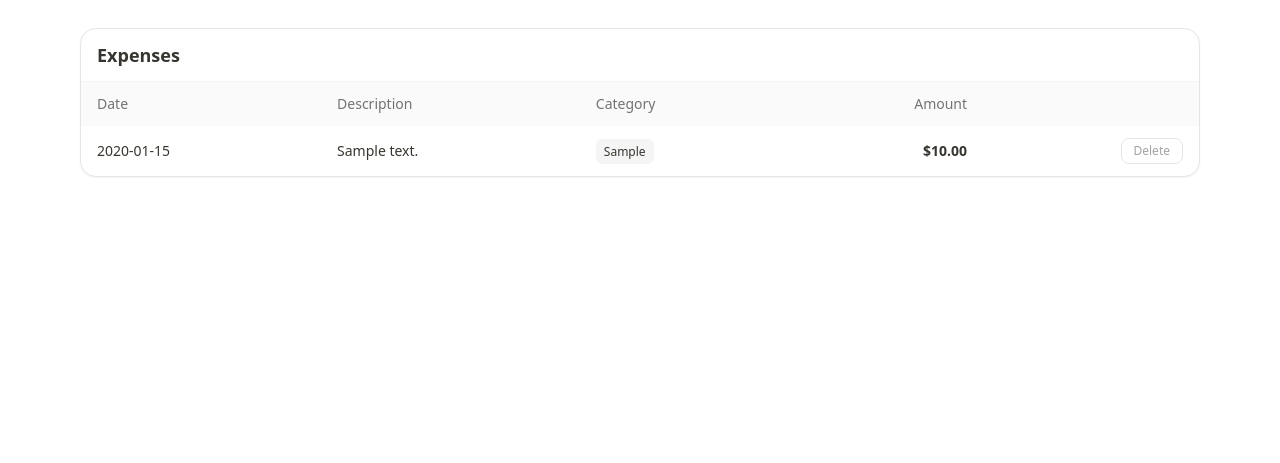
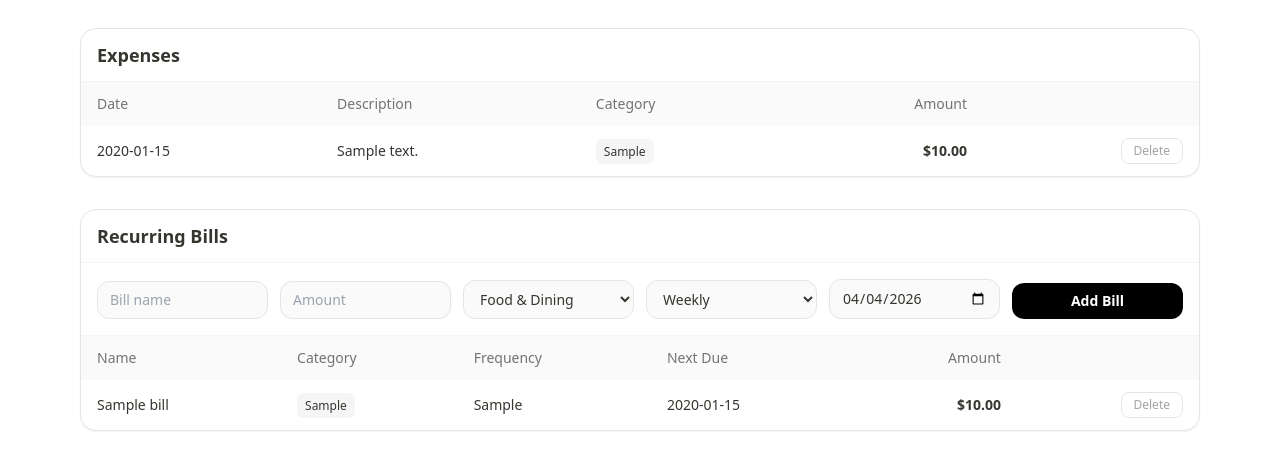
Before and after one commit to Muhammd7737/PocketPal, a Flask app: page / in a window 1280 px wide. Shown: the part 621-1084 px from the top of the page. Before the commit the page ends 798 px from the top, so only its background shows below. Run offline with Flask 3, Linux system fonts and the light colour scheme; the visitor is signed in with stand-in values (Sample User, id 1); tables that the repository leaves empty hold one stand-in row (values such as "Sample post"); grey boxes marked "Sample" are stand-in pictures; some libraries are stand-ins or nearby versions.

Commit message:
Recurring bills added. app.py and index changed

```diff
--- a/app.py
+++ b/app.py
@@ -74,6 +74,16 @@ class CustomCategory(db.Model):
     id = db.Column(db.Integer, primary_key=True)
     user_id = db.Column(db.Integer, db.ForeignKey('user.id'), nullable=False)
     name = db.Column(db.String(50), nullable=False)
+
+#--------------Recurring Bill------------
+class RecurringBill(db.Model):
+    id = db.Column(db.Integer, primary_key=True)
+    name = db.Column(db.String(120), nullable=False)
+    amount = db.Column(db.Float, nullable=False)
+    category = db.Column(db.String(50), nullable=False)
+    frequency = db.Column(db.String(20), nullable=False)  # weekly, monthly, yearly
+    next_due_date = db.Column(db.Date, nullable=False)
+    user_id = db.Column(db.Integer, db.ForeignKey('user.id'), nullable=False)
 
 
 # This will create a database
@@ -410,7 +420,62 @@ def delete_category(cat_id):
     flash(f'Category "{cat.name}" removed.', 'success')
     return redirect(url_for('profile'))
 
+#---------------------Recurring Bills---------------------
 
+@app.route('/recurring/add', methods=['POST'])
+def add_recurring():
+    if 'loggedin' not in session:
+        return redirect(url_for('login'))
+
+    name = (request.form.get('name') or '').strip()
+    amount_str = (request.form.get('amount') or '').strip()
+    category = (request.form.get('category') or '').strip()
+    frequency = (request.form.get('frequency') or '').strip()
+    start_str = (request.form.get('start_date') or '').strip()
+
+    if not name or not amount_str or not category or not frequency:
+        flash('Please fill all fields.', 'error')
+        return redirect(url_for('index'))
+
+    try:
+        amount = float(amount_str)
+        if amount <= 0:
+            raise ValueError
+    except ValueError:
+        flash('Amount must be a positive number.', 'error')
+        return redirect(url_for('index'))
+
+    try:
+        start_date = datetime.strptime(start_str, "%Y-%m-%d").date() if start_str else date.today()
+    except ValueError:
+        start_date = date.today()
+
+    bill = RecurringBill(
+        name=name,
+        amount=amount,
+        category=category,
+        frequency=frequency,
+        next_due_date=start_date,
+        user_id=session['id']
+    )
+    db.session.add(bill)
+    db.session.commit()
+    flash(f'Recurring bill "{name}" added!', 'success')
+    return redirect(url_for('index'))
+
+
+@app.route('/recurring/delete/<int:bill_id>', methods=['POST'])
+def delete_recurring(bill_id):
+    if 'loggedin' not in session:
+        return redirect(url_for('login'))
+    bill = RecurringBill.query.get_or_404(bill_id)
+    if bill.user_id != session['id']:
+        flash('Unauthorized.', 'error')
+        return redirect(url_for('index'))
+    db.session.delete(bill)
+    db.session.commit()
+    flash('Recurring bill deleted.', 'success')
+    return redirect(url_for('index'))
 #-----------------------------------------------------------------------
 
 @app.route("/")
@@ -488,6 +553,8 @@ def index():
   cat_labels = [c for c, _ in cat_row]
   cat_amounts = [round(float(s or 0), 3) for _, s in cat_row]
 
+  recurring_bill = RecurringBill.query.filter_by(user_id=session['id']).all()
+
   user = User.query.get(session['id'])
 
   return render_template(
@@ -507,7 +574,8 @@ def index():
     monthly_avg=monthly_avg,
     top_category=top_category,
     top_category_amount=top_category_amount,
-    current_user_pic = user.profile_pic
+    current_user_pic = user.profile_pic,
+    recurring_bills=recurring_bill
 
     )
 #----------------------------------Adding Category-----------------------------------------
--- a/templates/index.html
+++ b/templates/index.html
@@ -148,16 +148,14 @@
               class="w-full rounded-xl bg-neutral-50 border border-neutral-200 px-3 py-2 text-black outline-none focus:border-black" />
           </div>
 
-          <!-- Category select with custom option -->
           <select name="category" id="category-select" onchange="toggleCustomCategory(this)"
             class="w-full rounded-xl bg-neutral-50 border border-neutral-200 px-3 py-2 text-black outline-none focus:border-black">
             {% for c in categories %}
             <option value="{{c}}">{{c}}</option>
             {% endfor %}
-            <option value="__custom__">➕ Add custom category...</option>
+            <option value="__custom__">+ Add custom category...</option>
           </select>
 
-          <!-- Hidden custom category input, shown when "custom" is selected -->
           <div id="custom-category-wrapper" class="hidden">
             <input name="custom_category" id="custom-category-input" placeholder="Enter category name"
               class="w-full rounded-xl bg-neutral-50 border border-neutral-200 px-3 py-2 text-black outline-none focus:border-black" />
@@ -171,6 +169,7 @@
       </section>
     </div>
 
+    <!-- Expenses Table -->
     <section class="mt-8 rounded-2xl border border-neutral-200 bg-white shadow-sm overflow-hidden">
       <div class="px-4 py-3 border-b border-neutral-100">
         <h2 class="text-lg font-semibold">Expenses</h2>
@@ -213,10 +212,92 @@
         </table>
       </div>
     </section>
+
+    <!-- Recurring Bills -->
+    <section class="mt-8 rounded-2xl border border-neutral-200 bg-white shadow-sm overflow-hidden">
+      <div class="px-4 py-3 border-b border-neutral-100">
+        <h2 class="text-lg font-semibold">Recurring Bills</h2>
+      </div>
+
+      <!-- Add recurring bill form -->
+      <div class="px-4 py-4 border-b border-neutral-100">
+        <form method="post" action="{{ url_for('add_recurring') }}"
+              class="grid grid-cols-1 md:grid-cols-6 gap-3 items-end">
+          <input name="name" placeholder="Bill name"
+                 class="rounded-xl bg-neutral-50 border border-neutral-200 px-3 py-2 text-sm outline-none focus:border-black"/>
+          <input name="amount" type="number" step="0.01" placeholder="Amount"
+                 class="rounded-xl bg-neutral-50 border border-neutral-200 px-3 py-2 text-sm outline-none focus:border-black"/>
+          <select name="category"
+                  class="rounded-xl bg-neutral-50 border border-neutral-200 px-3 py-2 text-sm outline-none focus:border-black">
+            {% for c in categories %}<option value="{{ c }}">{{ c }}</option>{% endfor %}
+          </select>
+          <select name="frequency"
+                  class="rounded-xl bg-neutral-50 border border-neutral-200 px-3 py-2 text-sm outline-none focus:border-black">
+            <option value="weekly">Weekly</option>
+            <option value="monthly">Monthly</option>
+            <option value="yearly">Yearly</option>
+          </select>
+          <input name="start_date" type="date" value="{{ today }}"
+                 class="rounded-xl bg-neutral-50 border border-neutral-200 px-3 py-2 text-sm outline-none focus:border-black"/>
+          <button type="submit"
+                  class="rounded-xl bg-black text-white px-4 py-2 hover:bg-neutral-800 transition-colors text-sm font-semibold">
+            Add Bill
+          </button>
+        </form>
+      </div>
+
+      <!-- Recurring bills list -->
+      <div class="overflow-x-auto">
+        <table class="min-w-full text-sm">
+          <thead class="text-neutral-500 bg-neutral-50">
+            <tr>
+              <th class="text-left px-4 py-3 font-medium">Name</th>
+              <th class="text-left px-4 py-3 font-medium">Category</th>
+              <th class="text-left px-4 py-3 font-medium">Frequency</th>
+              <th class="text-left px-4 py-3 font-medium">Next Due</th>
+              <th class="text-right px-4 py-3 font-medium">Amount</th>
+              <th class="px-4 py-3"></th>
+            </tr>
+          </thead>
+          <tbody class="divide-y divide-neutral-100">
+            {% if recurring_bills %}
+            {% for bill in recurring_bills %}
+            <tr class="hover:bg-neutral-50 transition-colors">
+              <td class="px-4 py-3 font-medium">{{ bill.name }}</td>
+              <td class="px-4 py-3">
+                <span class="px-2 py-1 bg-neutral-100 rounded-md text-xs font-medium">{{ bill.category }}</span>
+              </td>
+              <td class="px-4 py-3 capitalize">{{ bill.frequency }}</td>
+              <td class="px-4 py-3">
+                {{ bill.next_due_date.strftime("%Y-%m-%d") }}
+                {% if bill.next_due_date.strftime("%Y-%m-%d") == today %}
+                  <span class="ml-2 text-xs bg-red-50 text-red-600 px-2 py-0.5 rounded-md">Due today</span>
+                {% endif %}
+              </td>
+              <td class="px-4 py-3 text-right font-semibold">${{ '%.2f'|format(bill.amount) }}</td>
+              <td class="px-4 py-3 text-right">
+                <form method="post" action="{{ url_for('delete_recurring', bill_id=bill.id) }}"
+                      onsubmit="return confirm('Delete this recurring bill?')">
+                  <button class="text-neutral-400 hover:text-red-600 text-xs border border-neutral-200 px-3 py-1 rounded-lg">
+                    Delete
+                  </button>
+                </form>
+              </td>
+            </tr>
+            {% endfor %}
+            {% else %}
+            <tr>
+              <td colspan="6" class="px-4 py-6 text-center text-neutral-400">No recurring bills yet.</td>
+            </tr>
+            {% endif %}
+          </tbody>
+        </table>
+      </div>
+    </section>
+
   </main>
 
   <script>
-    // Close dropdown when clicking outside
     document.addEventListener('click', function (e) {
       const btn = document.getElementById('profile-btn');
       const menu = document.getElementById('profile-menu');
@@ -225,7 +306,6 @@
       }
     });
 
-    // Show/hide the custom category input
     function toggleCustomCategory(select) {
       const wrapper = document.getElementById('custom-category-wrapper');
       const input = document.getElementById('custom-category-input');
```
